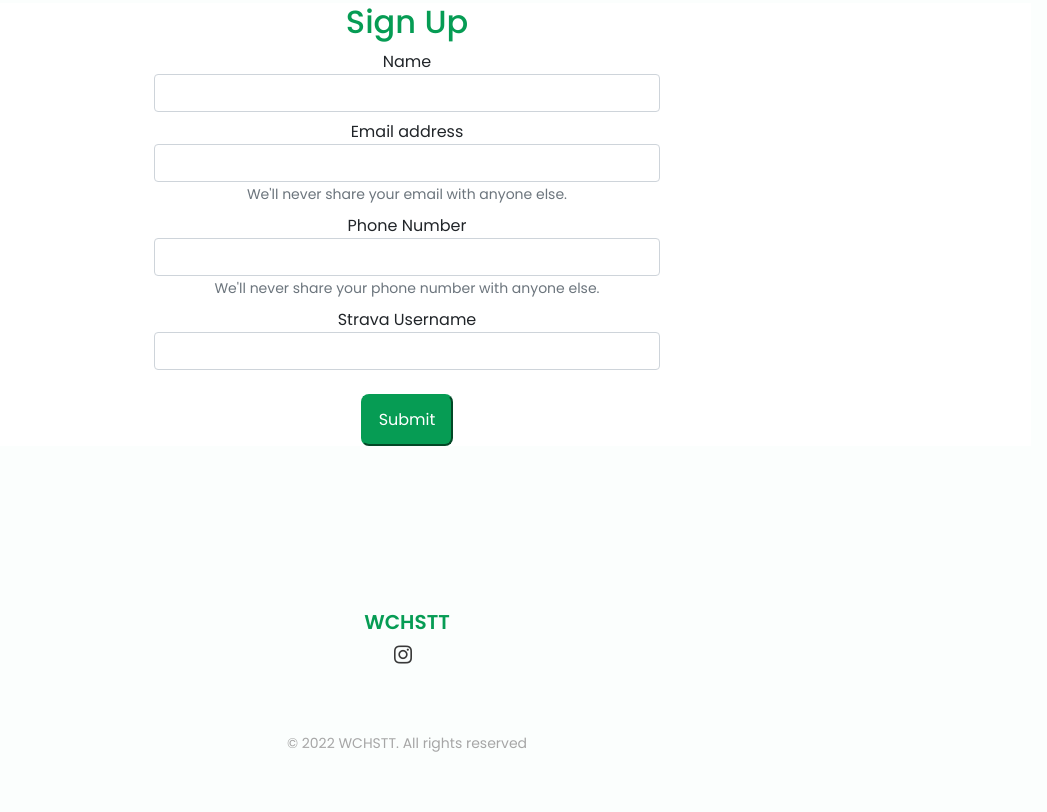
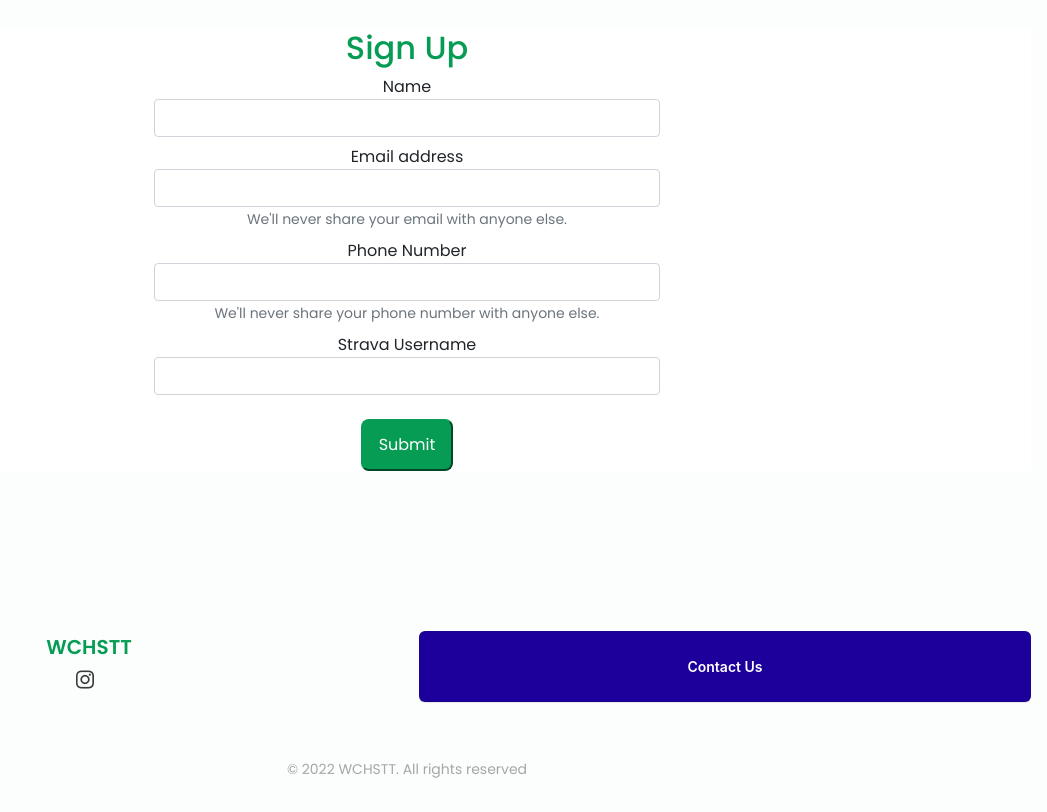
Before and after one commit to uifehnah/landingpage, a plain HTML site: page index.html in a window 1280 px wide. Shown: the part 1427-2239 px from the top of the page, without its empty margins (233-1280 px from the left). Before the commit the page ends 2214 px from the top, so only its background shows below. Drawn offline with nearby package versions, Linux system fonts and the light colour scheme; a web font is replaced by a local one.

Commit message:
button and new sumamries

```diff
--- a/assets/css/styles.css
+++ b/assets/css/styles.css
@@ -675,3 +675,55 @@ img{
   background-color: var(--first-color);
   color: whitesmoke;
 }
+
+/* CSS */
+.button-3 {
+  appearance: none;
+  background-color: #1d009c;
+  border: 1px solid rgba(27, 31, 35, .15);
+  border-radius: 6px;
+  box-shadow: rgba(27, 31, 35, .1) 0 1px 0;
+  box-sizing: border-box;
+  color: #fff;
+  cursor: pointer;
+  display: inline-block;
+  font-family: -apple-system, system-ui, "Segoe UI", Helvetica, Arial, sans-serif, "Apple Color Emoji", "Segoe UI Emoji";
+  font-size: 14px;
+  font-weight: 600;
+  line-height: 20px;
+  padding: 6px 16px;
+  position: relative;
+  text-align: center;
+  text-decoration: none;
+  user-select: none;
+  -webkit-user-select: none;
+  touch-action: manipulation;
+  vertical-align: middle;
+  white-space: nowrap;
+}
+
+.button-3:focus:not(:focus-visible):not(.focus-visible) {
+  box-shadow: none;
+  outline: none;
+}
+
+.button-3:hover {
+  background-color: #0059ff;
+}
+
+.button-3:focus {
+  box-shadow: rgba(46, 164, 79, .4) 0 0 0 3px;
+  outline: none;
+}
+
+.button-3:disabled {
+  background-color: #94d3a2;
+  border-color: rgba(27, 31, 35, .1);
+  color: rgba(255, 255, 255, .8);
+  cursor: default;
+}
+
+.button-3:active {
+  background-color: #0048ce;
+  box-shadow: rgba(20, 70, 32, .2) 0 1px 0 inset;
+}
--- a/index.html
+++ b/index.html
@@ -70,7 +70,10 @@
 
             <section class="services section bd-container" id="value">
                 <h2 class="section-title">About the Event</h2>
-                <span class="section-subtitle">WCHSTT5K is a student run virtual 5k held over Strava. Over the course of 24 hours, students are challenged to run as many miles as they can with the benefit of supporting the charity. For every mile run, the charity will donate a dollar. Each mile is thusly rewarded with an ssl hour.</span>
+                <span class="section-subtitle">WCHSTT5K is a student organized 5k event held on the app Strava. Over 24 hours, participants are challenged to run as
+                many miles as possible and submit their progress. For every mile ran collectively, each sponsor will donate an equal sum
+                in dollars. In return, all runners will be rewarded an ssl hour for each mile ran, and our top runners will earn
+                additional prizes including custom t-shirts.</span>
                 <div class="services__container  bd-grid">
                         <div class="services__content">
                         <span style="color: #069C54; font-size: 4em">
@@ -85,7 +88,9 @@
                             <i class="fab fa-pagelines services__img"></i>
                         </span>
                             <h3 class="services__title">Environmental</h3>
-                            <p class="services__description">Over quarantine, there has been a decrease in the amount of exercise many people get. We started this event with the goal of encouraging our fellow students to go outside and explore the natural world around them.</p>
+                            <p class="services__description">Over the past two years, it has become increasingly difficult to spend time outdoors with friends and family. Another
+                            goal of our event is to encourage students in the DMV and beyond to stay active during the summer and in touch with
+                            their communities.</p>
                         </div>
                         <div class="services__content">
                         <span style="font-size: 3.5em; color: #069C54;">
@@ -148,15 +153,14 @@
         <footer class="footer section bd-container">
             <div class="footer__container bd-grid">
                 <div class="footer__content">
-                    <a href="#" class="footer__logo">WCHSTT</a>
+                    <a href="#" class="footer__logo">WCHSTT</a><br>
                     <div>
                         <a href="https://www.instagram.com/wchs_table_tennis/" class="footer__social">
                             <i class='bx bxl-instagram'></i>
                         </a>
-
-
                     </div>
                 </div>
+                <button class="button-3" role="button">Contact Us</button>
 
             </div>
             <p class="footer__copy">&#169; 2022 WCHSTT. All rights reserved</p>
```
